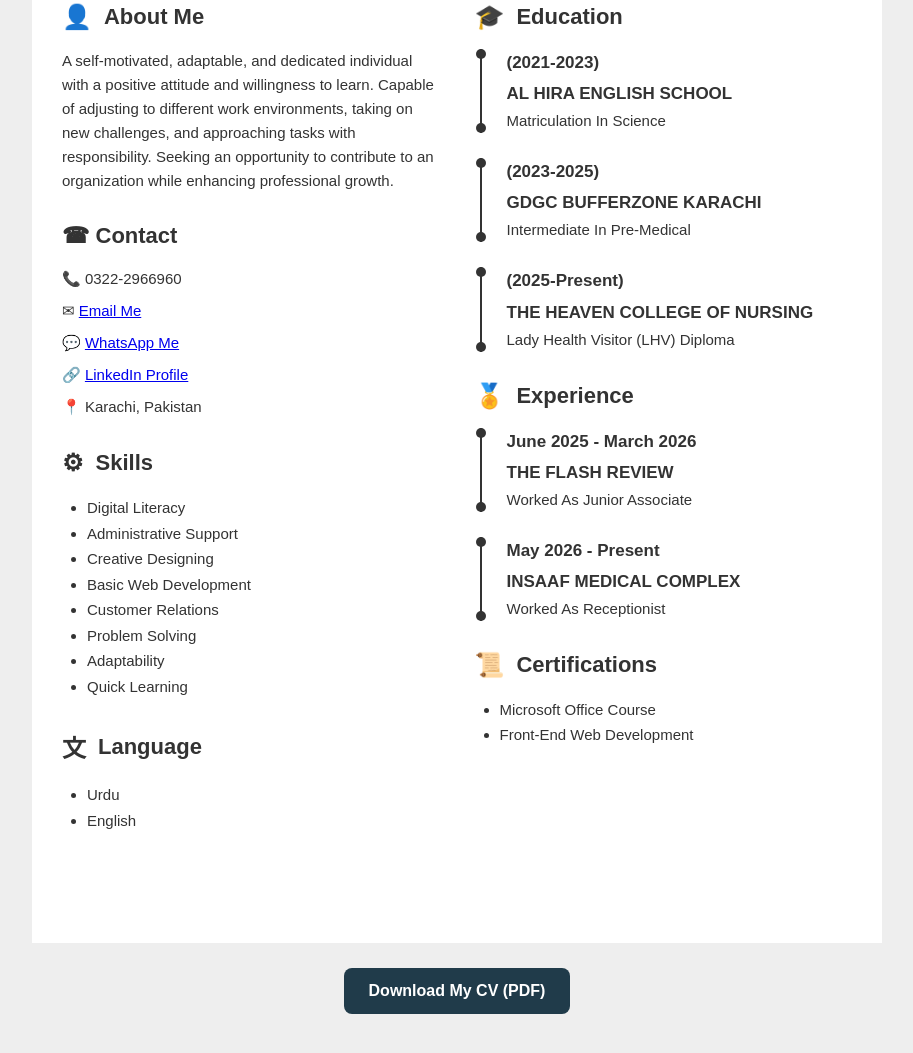
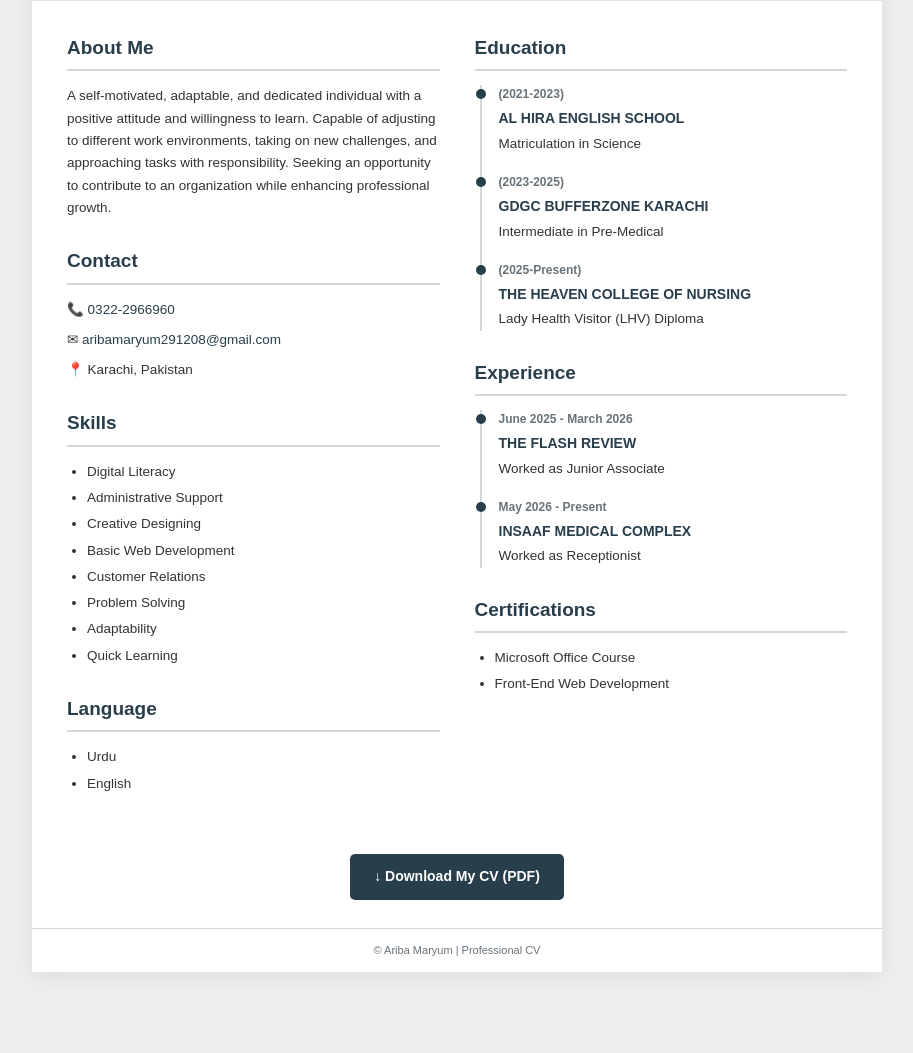
Before and after one commit to aribamaryum29/CV, a plain HTML site: page index.html in a window 1280 px wide. Shown: the part 177-1230 px from the top of the page, without its empty margins (183-1096 px from the left). After the commit the page ends 1174 px from the top, so only its background shows below. Drawn offline with Linux system fonts and the light colour scheme.

Commit message:
Revise CV layout and enhance styling
Updated the CV layout and styling, improved accessibility features, and corrected text formatting.

```diff
--- a/index.html
+++ b/index.html
@@ -4,127 +4,172 @@
 <head>
 <meta charset="UTF-8">
 <meta name="viewport" content="width=device-width, initial-scale=1.0">
-<title>Ariba Maryum - CV</title>
+
+<title>Ariba Maryum | CV</title>
+<meta name="description" content="Professional CV of Ariba Maryum, Karachi, Pakistan.">
 
 <style>
+:root {
+    --primary: #293e4b;
+    --header: #e3e4e6;
+    --text: #333;
+    --muted: #68737b;
+    --line: #d4d7da;
+}
+
 * {
-    box-sizing: border-box;
     margin: 0;
     padding: 0;
+    box-sizing: border-box;
 }
 
 body {
-    font-family: Arial, sans-serif;
-    background: #eeeeee;
-    color: #333;
-    padding: 20px 10px;
+    font-family: Arial, Helvetica, sans-serif;
+    background: #eeeeef;
+    color: var(--text);
+    line-height: 1.55;
+    padding: 25px 12px;
 }
 
 .cv {
+    max-width: 850px;
     width: 100%;
-    max-width: 850px;
-    min-height: 1100px;
     margin: auto;
     background: white;
+    box-shadow: 0 4px 20px rgba(0,0,0,.08);
 }
 
 .header {
-    background: #dedee2;
+    background: var(--header);
     text-align: center;
-    padding: 35px 10px;
+    padding: 35px 15px;
 }
 
 .header h1 {
-    font-size: 48px;
-    font-weight: bold;
+    font-size: 38px;
+    letter-spacing: 1px;
+    color: var(--primary);
+}
+
+.header p {
+    font-size: 13px;
+    color: var(--muted);
+    margin-top: 4px;
 }
 
 .content {
     display: grid;
     grid-template-columns: 1fr 1fr;
     gap: 35px;
-    padding: 35px 30px;
+    padding: 32px 35px;
 }
 
 .section {
-    margin-bottom: 30px;
+    margin-bottom: 27px;
 }
 
 .section h2 {
-    font-size: 22px;
-    margin-bottom: 18px;
-    display: flex;
-    align-items: center;
-    gap: 12px;
+    color: var(--primary);
+    font-size: 19px;
+    border-bottom: 2px solid var(--line);
+    padding-bottom: 7px;
+    margin-bottom: 14px;
 }
 
-.icon {
-    font-size: 24px;
+.section p,
+.section li {
+    font-size: 13.5px;
+    line-height: 1.65;
 }
 
-.section p {
-    font-size: 15px;
-    line-height: 1.6;
+.section ul {
+    padding-left: 20px;
+}
+
+.section li {
+    margin-bottom: 4px;
+}
+
+.contact a {
+    color: var(--primary);
+    text-decoration: none;
+    overflow-wrap: anywhere;
+}
+
+.contact a:hover {
+    text-decoration: underline;
+}
+
+.contact p {
     margin-bottom: 8px;
 }
 
-ul {
-    padding-left: 25px;
+.item {
+    position: relative;
+    border-left: 2px solid var(--line);
+    padding: 0 0 18px 17px;
+    margin-left: 5px;
 }
 
-li {
-    font-size: 15px;
-    line-height: 1.7;
+.item:last-child {
+    padding-bottom: 0;
 }
 
-.item {
-    border-left: 2px solid #333;
-    padding-left: 25px;
-    margin-left: 5px;
-    margin-bottom: 25px;
-    position: relative;
-}
-
-.item::before,
-.item::after {
+.item::before {
     content: "";
     position: absolute;
     left: -6px;
+    top: 4px;
     width: 10px;
     height: 10px;
     border-radius: 50%;
-    background: #333;
-}
-
-.item::before {
-    top: 0;
-}
-
-.item::after {
-    bottom: 0;
+    background: var(--primary);
 }
 
 .item h3 {
-    font-size: 17px;
-    margin-bottom: 5px;
+    color: var(--primary);
+    font-size: 14px;
+    margin: 3px 0;
 }
 
 .date {
-    font-size: 17px !important;
     font-weight: bold;
+    font-size: 12px !important;
+    color: var(--muted);
 }
 
-.contact p {
-    overflow-wrap: anywhere;
+.download {
+    text-align: center;
+    padding: 0 15px 28px;
 }
 
-@media (max-width: 500px) {
+.download a {
+    display: inline-block;
+    background: var(--primary);
+    color: white;
+    text-decoration: none;
+    padding: 12px 24px;
+    border-radius: 5px;
+    font-weight: bold;
+    font-size: 14px;
+}
+
+.footer {
+    border-top: 1px solid var(--line);
+    text-align: center;
+    padding: 13px;
+    color: var(--muted);
+    font-size: 11px;
+}
+
+/* Mobile layout */
+@media(max-width: 600px) {
     body {
-        padding: 5px 0;
+        padding: 8px 5px;
     }
 
     .header {
-        padding: 22px 5px;
+        padding: 25px 10px;
     }
 
     .header h1 {
@@ -132,62 +177,42 @@ li {
     }
 
     .content {
-        grid-template-columns: 1fr 1fr;
-        gap: 12px;
-        padding: 20px 12px;
+        grid-template-columns: 1fr;
+        gap: 0;
+        padding: 25px 22px;
     }
 
     .section {
-        margin-bottom: 22px;
+        margin-bottom: 23px;
     }
 
     .section h2 {
-        font-size: 15px;
-        gap: 5px;
-        margin-bottom: 12px;
-    }
-
-    .icon {
-        font-size: 17px;
+        font-size: 18px;
     }
 
     .section p,
-    li {
-        font-size: 11px;
-        line-height: 1.6;
-    }
-
-    .item {
-        padding-left: 12px;
-        margin-left: 3px;
-        margin-bottom: 18px;
-    }
-
-    .item h3 {
-        font-size: 12px;
-    }
-
-    .date {
-        font-size: 12px !important;
-    }
-
-    ul {
-        padding-left: 15px;
+    .section li {
+        font-size: 14px;
     }
 }
 
+/* Print layout */
 @media print {
     body {
+        background: white;
         padding: 0;
-        background: white;
     }
 
     .cv {
-        max-width: 100%;
+        box-shadow: none;
     }
 
     .content {
         grid-template-columns: 1fr 1fr;
+    }
+
+    .download {
+        display: none;
     }
 }
 </style>
@@ -198,53 +223,48 @@ li {
 <div class="cv">
 
 <header class="header">
-    <h1>Ariba Maryum</h1>
+    <h1>ARIBA MARYUM</h1>
+    <p>CURRICULUM VITAE</p>
 </header>
 
 <div class="content">
 
 <!-- LEFT COLUMN -->
-<div class="left">
+
+<main>
 
 <section class="section">
-    <h2><span class="icon">👤</span> About Me</h2>
+    <h2>About Me</h2>
     <p>
-    A self-motivated, adaptable, and dedicated individual
-    with a positive attitude and willingness to learn.
-    Capable of adjusting to different work environments,
-    taking on new challenges, and approaching tasks
-    with responsibility. Seeking an opportunity to
-    contribute to an organization while enhancing
-    professional growth.
+        A self-motivated, adaptable, and dedicated
+        individual with a positive attitude and
+        willingness to learn. Capable of adjusting
+        to different work environments, taking on
+        new challenges, and approaching tasks
+        with responsibility. Seeking an opportunity
+        to contribute to an organization while
+        enhancing professional growth.
     </p>
 </section>
 
-
 <section class="section contact">
-    <h2>☎ Contact</h2>
-
-    <p>📞 0322-2966960</p>
+    <h2>Contact</h2>
 
     <p>
-      ✉ <a href="mailto:aribamaryum291208@gmail.com">
-      Email Me</a>
+        📞 <a href="tel:+923222969660">
+        0322-2966960</a>
     </p>
 
     <p>
-      💬 <a href="https://wa.me/923222969660">
-      WhatsApp Me</a>
-    </p>
-
-    <p>
-      🔗 <a href="YOUR-LINKEDIN-URL">
-      LinkedIn Profile</a>
+        ✉ <a href="mailto:aribamaryum291208@gmail.com">
+        aribamaryum291208@gmail.com</a>
     </p>
 
     <p>📍 Karachi, Pakistan</p>
 </section>
 
 <section class="section">
-    <h2><span class="icon">⚙</span> Skills</h2>
+    <h2>Skills</h2>
     <ul>
         <li>Digital Literacy</li>
         <li>Administrative Support</li>
@@ -258,31 +278,32 @@ li {
 </section>
 
 <section class="section">
-    <h2><span class="icon">文</span> Language</h2>
+    <h2>Language</h2>
     <ul>
         <li>Urdu</li>
         <li>English</li>
     </ul>
 </section>
 
-</div>
+</main>
 
 <!-- RIGHT COLUMN -->
-<div class="right">
+
+<aside>
 
 <section class="section">
-    <h2><span class="icon">🎓</span> Education</h2>
+    <h2>Education</h2>
 
     <div class="item">
         <p class="date">(2021-2023)</p>
         <h3>AL HIRA ENGLISH SCHOOL</h3>
-        <p>Matriculation In Science</p>
+        <p>Matriculation in Science</p>
     </div>
 
     <div class="item">
         <p class="date">(2023-2025)</p>
         <h3>GDGC BUFFERZONE KARACHI</h3>
-        <p>Intermediate In Pre-Medical</p>
+        <p>Intermediate in Pre-Medical</p>
     </div>
 
     <div class="item">
@@ -293,47 +314,43 @@ li {
 </section>
 
 <section class="section">
-    <h2><span class="icon">🏅</span> Experience</h2>
+    <h2>Experience</h2>
 
     <div class="item">
         <p class="date">June 2025 - March 2026</p>
         <h3>THE FLASH REVIEW</h3>
-        <p>Worked As Junior Associate</p>
+        <p>Worked as Junior Associate</p>
     </div>
 
     <div class="item">
         <p class="date">May 2026 - Present</p>
         <h3>INSAAF MEDICAL COMPLEX</h3>
-        <p>Worked As Receptionist</p>
+        <p>Worked as Receptionist</p>
     </div>
 </section>
 
 <section class="section">
-    <h2><span class="icon">📜</span> Certifications</h2>
+    <h2>Certifications</h2>
     <ul>
         <li>Microsoft Office Course</li>
         <li>Front-End Web Development</li>
     </ul>
 </section>
 
-</div>
-</div>
+</aside>
 </div>
 
-<a href="CV-Ariba.pdf" download
-style="
-display:block;
-width:fit-content;
-margin:25px auto;
-padding:14px 25px;
-background:#203b4a;
-color:white;
-text-decoration:none;
-border-radius:8px;
-font-weight:bold;
-">
-Download My CV (PDF)
-</a>
+<div class="download">
+    <a href="CV-Ariba.pdf" download>
+        ↓ Download My CV (PDF)
+    </a>
+</div>
+
+<footer class="footer">
+    © Ariba Maryum | Professional CV
+</footer>
+
+</div>
 
 </body>
 </html>
```
